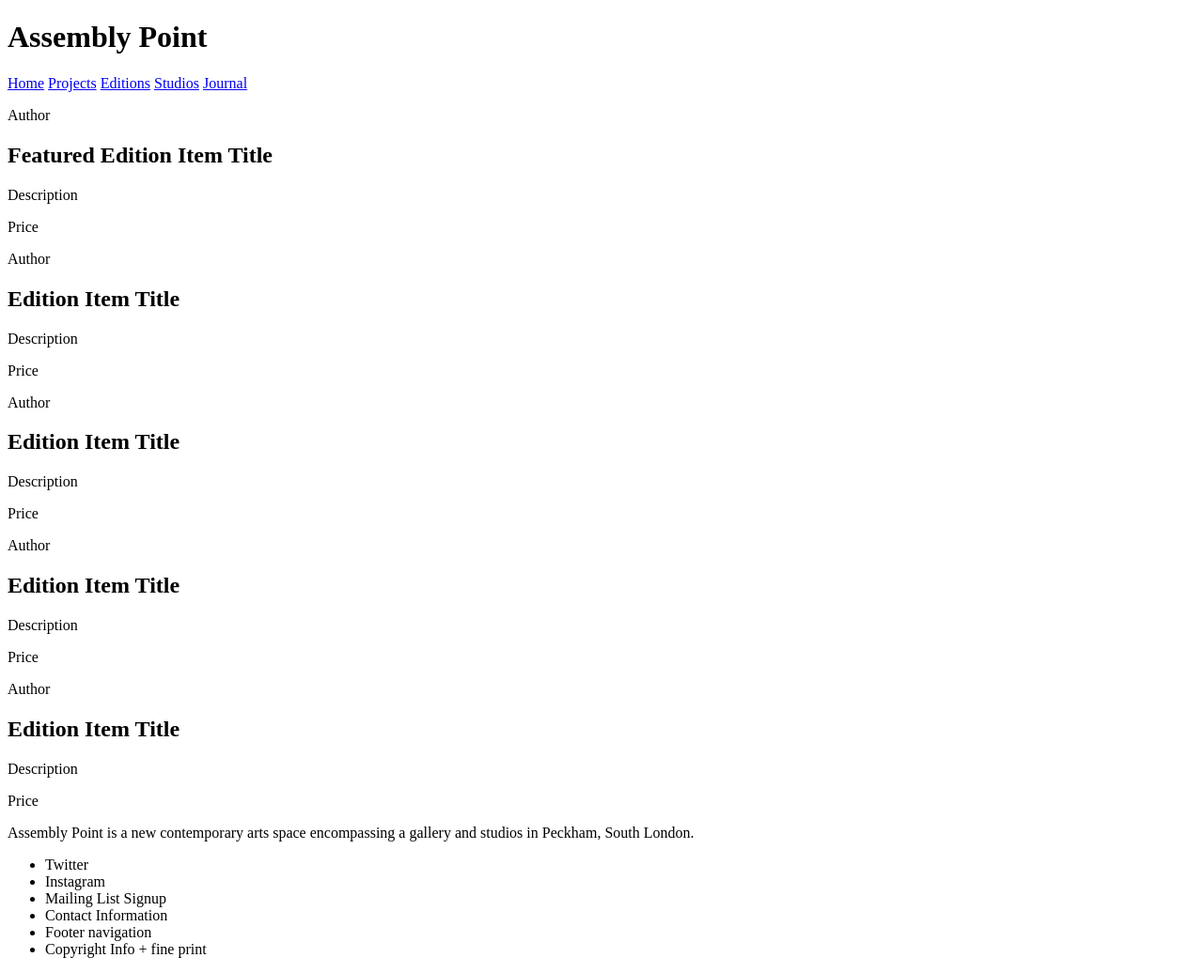
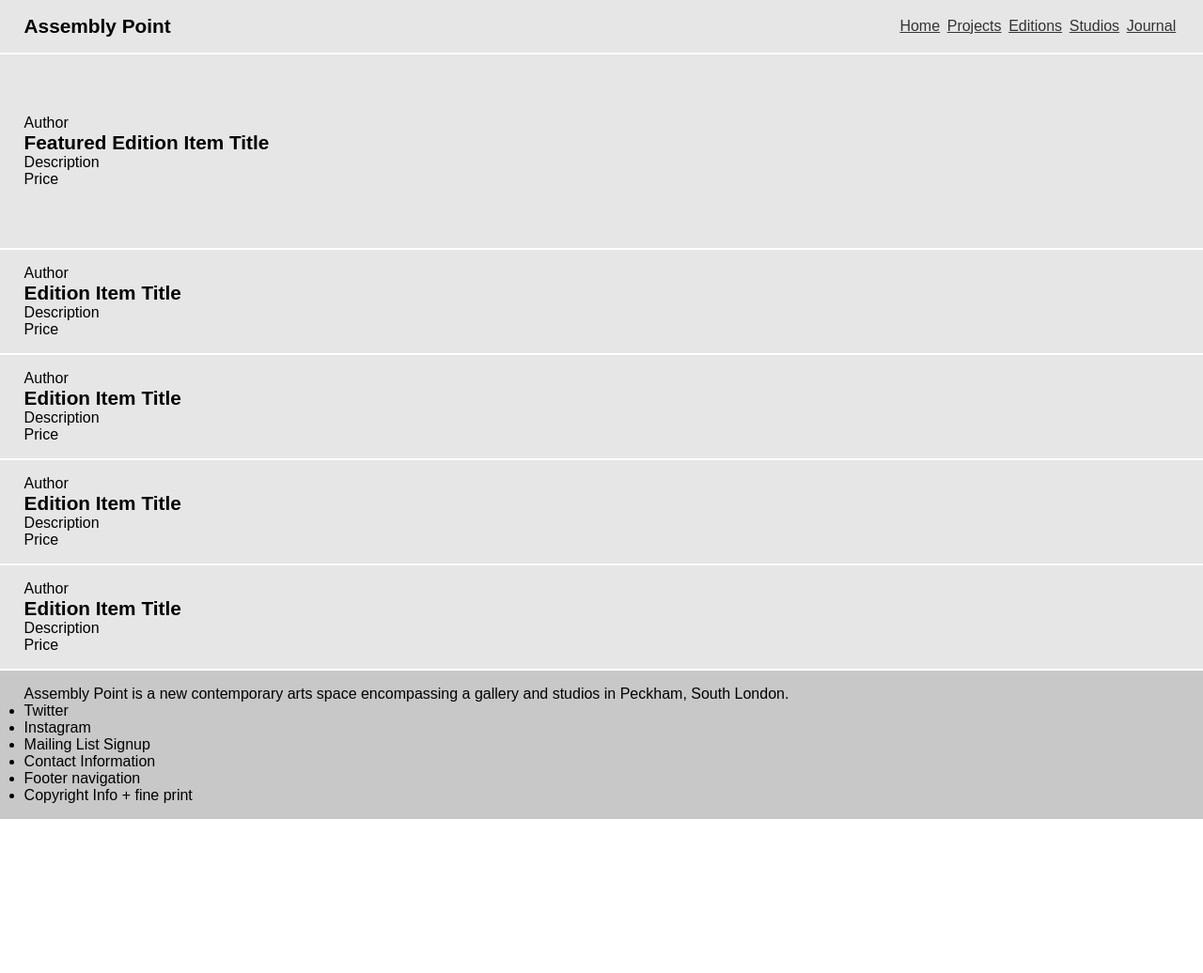
Before and after one commit to awesomephant/assemblypoint-redesign, a Jekyll site: the page wireframes/v1/editions.html, which Jekyll copies as it is, in a window 1280 px wide. Shown: the whole page at 94% size. Built offline with Jekyll 4.4.1, drawn with Linux system fonts in a browser that asks for light colours; after the commit the page ends 900 px from its top, so only the background shows below that.

Commit message:
fix css path

```diff
--- a/wireframes/v1/editions.html
+++ b/wireframes/v1/editions.html
@@ -5,7 +5,7 @@
     <meta charset="utf-8">
     <meta http-equiv="X-UA-Compatible" content="IE=edge">
     <meta name="viewport" content="width=device-width, initial-scale=1">
-    <link rel="stylesheet" href="http:maxkoehler.com/assemblypoint-redesign/css/wireframe-v1.css">
+    <link rel="stylesheet" href="http://www.maxkoehler.com/assemblypoint-redesign/css/wireframe-v1.css">
 </head>
 
 <body>
```
